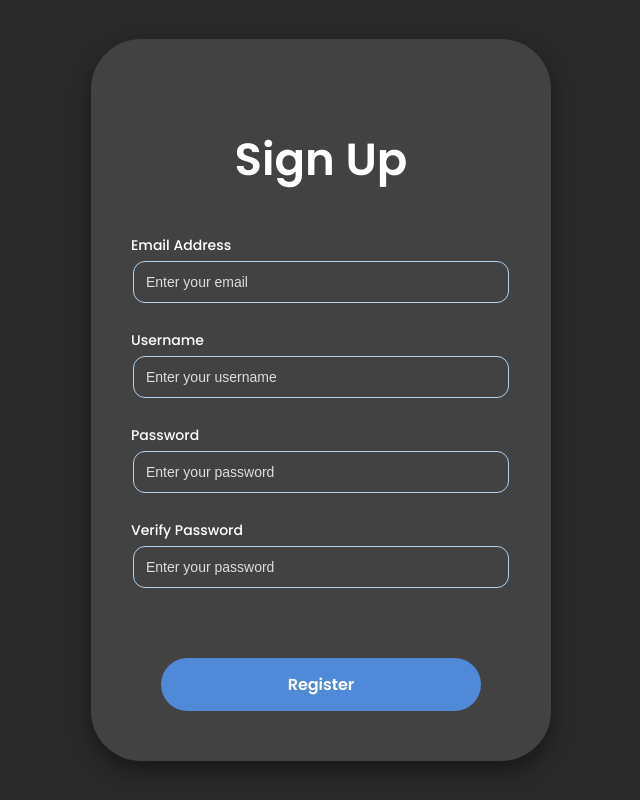
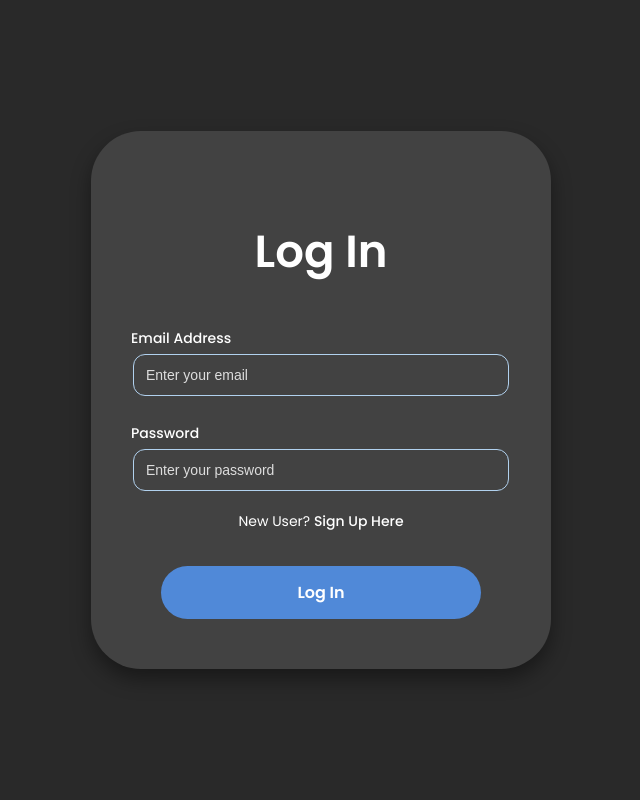
Before and after one commit to Dravani/Senior-Design, a React (Vite) app in the folder Frontend/: page / in a window 1280 px wide. Shown: the whole page, without its empty margins (319-959 px from the left). Built offline with nearby package versions, Linux system fonts and the light colour scheme.

Commit message:
routes added

```diff
--- a/Frontend/src/App.jsx
+++ b/Frontend/src/App.jsx
@@ -1,8 +1,7 @@
 import React from 'react';
-import { BrowserRouter, Routes, Route, Router } from 'react-router-dom';
+import { BrowserRouter, Routes, Route } from 'react-router-dom';
 
-// pages
-//import UserSensorHub from './pages/UserSensorHub'
+// Pages
 import Login from './pages/Login';
 import SignUp from './pages/SignUp';
 
@@ -10,13 +9,12 @@
   return (
     <BrowserRouter>
       <Routes>
-        <Route
-          path="/"
-          element={<SignUp/>}
-        />
+        <Route path="/login" element={<Login />} />
+        <Route path="/signup" element={<SignUp />} />
+        <Route path="/" element={<Login />} />
       </Routes>
     </BrowserRouter>
-  )
+  );
 }
 
-export default App
+export default App;
```
